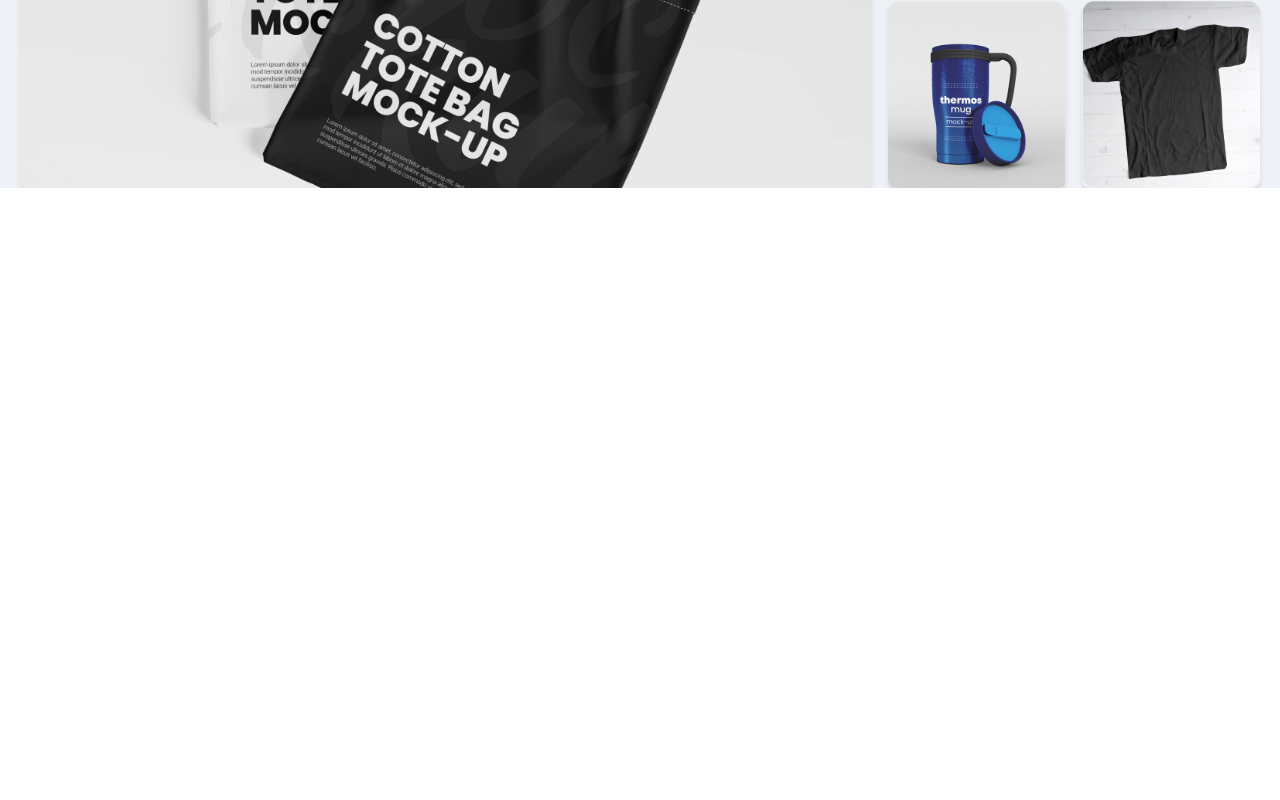
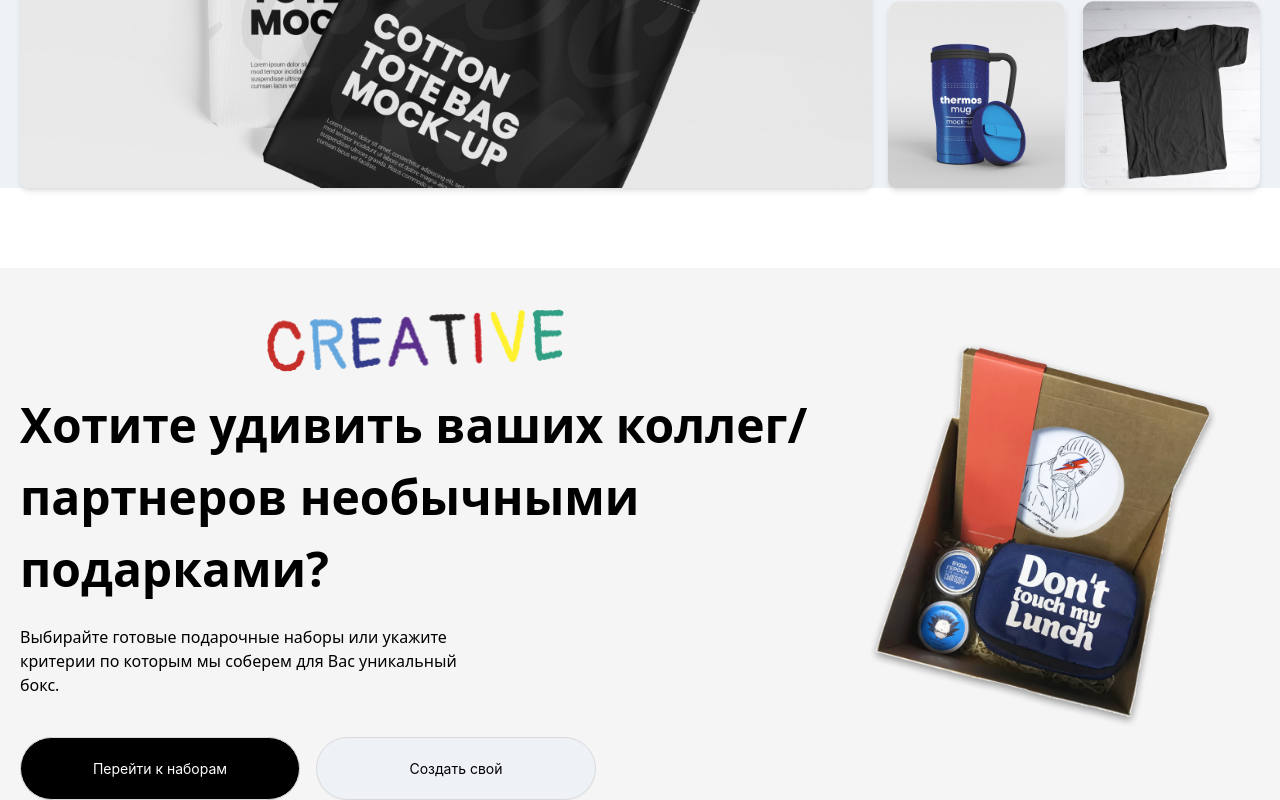
Before and after one commit to Mirzayev/Frontend_task, a React (Vite) app: page / in a window 1280 px wide. Shown: the part 1249-2049 px from the top of the page. Before the commit the page ends 1437 px from the top, so only its background shows below. Built offline with nearby package versions, Linux system fonts and the light colour scheme.

Commit message:
add creative section

```diff
--- /dev/null
+++ b/src/components/Creative.jsx
@@ -0,0 +1,32 @@
+import creative from '../assets/images/Pangolin.png';
+import product from '../assets/images/cart.png';
+import { Button } from "antd";
+
+export default function Creative() {
+    return (
+        <div className="creative bg-white pt-20 max-w-[1536px] mx-auto">
+            {/* Wrapper div */}
+            <div className="bg-[#F5F5F5] flex flex-col lg:flex-row items-center justify-between px-5 py-10 lg:py-0">
+                {/* Left Side: Content */}
+                <div className="max-w-[958px]  w-full mb-6 lg:mb-0 pt-10">
+                    <div className={"lg:w-full w-40 flex justify-center"}><img src={creative} alt="Creative" className="w-full lg:max-w-[300px]"/></div>
+                    <h4 className="text-[22px] lg:text-[48px] font-bold my-4">Хотите удивить ваших коллег/партнеров необычными подарками?</h4>
+                    <p className="max-w-[470px] mt-5 mb-10 text-sm lg:text-base">Выбирайте готовые подарочные наборы или укажите критерии по которым мы соберем для Вас уникальный бокс.</p>
+                    <div className="flex flex-col lg:flex-row items-center gap-4">
+                        <Button className="bg-black text-white xl:py-5 py-2 h-full max-w-[280px] w-full rounded-full">
+                            Перейти к наборам
+                        </Button>
+                        <Button className="bg-[#EEF1F6] xl:py-5 py-2 max-w-[280px] h-full w-full rounded-full text-black">
+                            Создать свой
+                        </Button>
+                    </div>
+                </div>
+
+                {/* Right Side: Product Image */}
+                <div className="lg:w-[700px] w-full flex justify-center lg:justify-end">
+                    <img src={product} alt="Product" className="w-full max-w-[300px] lg:max-w-full" />
+                </div>
+            </div>
+        </div>
+    );
+}
--- a/src/components/Header.jsx
+++ b/src/components/Header.jsx
@@ -4,6 +4,7 @@ import { Button } from "antd";
 import Navbar from "./Navbar.jsx";
 import Banner from "./Banner.jsx";
 import PopularProduct from "./PopularProduct.jsx";
+import Creative from "./Creative.jsx";
 
 export default function Header() {
     const [isMenuOpen, setIsMenuOpen] = useState(false);
@@ -80,6 +81,7 @@ export default function Header() {
 
             <Banner />
             <PopularProduct />
+            <Creative/>
         </div>
     );
 }
--- a/src/components/PopularProduct.jsx
+++ b/src/components/PopularProduct.jsx
@@ -22,7 +22,7 @@ export default function PopularProduct() {
                         Товары, которые наиболее часто заказывают наши клиенты
                     </p>
                 </div>
-                <Button className="bg-[#1FAB8A] text-white rounded-lg px-6 py-2 hover:opacity-90 hidden lg:block">
+                <Button className="bg-[#1FAB8A] text-white rounded-lg px-6 h-full py-3 hover:opacity-90 hidden lg:block ">
                     Все товары
                 </Button>
             </div>
```
